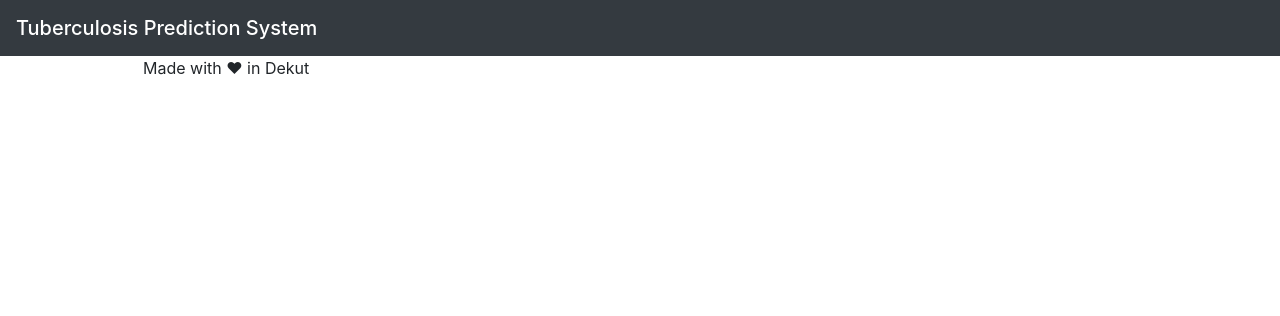
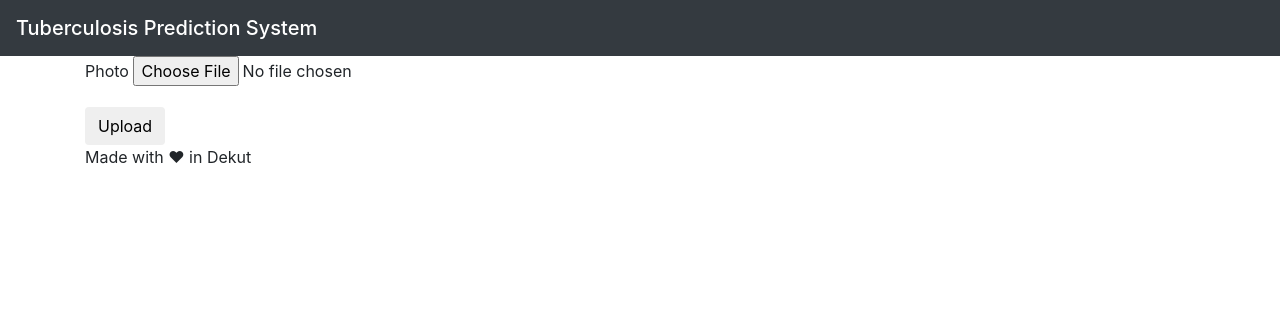
Before and after one commit to Belac44/Tuberculosis-Prediction-Deployment, a Flask app: page /image in a window 1280 px wide. Shown: the top 316 px of the page. Run offline with Flask 2, Linux system fonts and the light colour scheme; some libraries are stand-ins or nearby versions.

Commit message:
File Upload Update

```diff
--- a/forms.py
+++ b/forms.py
@@ -1,20 +1,18 @@
 from flask_wtf import FlaskForm
 from wtforms import StringField, SubmitField, SelectField, IntegerField, FileField
-from wtforms.validators import DataRequired, regexp
-import re
+from wtforms.validators import DataRequired
+from flask_wtf.file import FileField, FileRequired, FileAllowed
+
+
 
 class PatientDetails(FlaskForm):
     name = StringField("Patient's Name:", validators=[DataRequired()])
     age = IntegerField("Patient's Age:", validators=[DataRequired()])
-    gender = SelectField("Gender:",choices=[(0,"Male"), (1,"Female")], validators=[DataRequired()])
+    gender = SelectField("Gender:", choices=[(0, "Male"), (1, "Female")], validators=[DataRequired()])
     image_id = StringField("Image ID:", validators=[DataRequired()])
     hospital = StringField("Hospital Name:", validators=[DataRequired()])
     submit = SubmitField("Next")
 
 class ImageUpload(FlaskForm):
-    image = FileField(u"Choose Image", [regexp(r'^[^/\\]\.jpg$'), DataRequired()])
+    photo = FileField(validators=[FileRequired('File was empty!')])
     upload = SubmitField("Upload")
-
-    def validate_image(FlaskForm, field):
-        if field.data:
-            field.data = re.sub(r'[^a-z0-9_.-]', '_', field.data)
--- a/main.py
+++ b/main.py
@@ -1,19 +1,17 @@
 from flask import Flask, render_template, request, redirect, url_for
-from flask_uploads import UploadSet, configure_uploads, IMAGES, patch_request_class
+from flask_uploads import IMAGES, UploadSet, configure_uploads
 from forms import PatientDetails, ImageUpload
 from flask_bootstrap import Bootstrap
 import os
 
-basedir = os.path.abspath(os.path.dirname(__file__))
+photos = UploadSet("photos", IMAGES)
 
 app = Flask(__name__)
-app.config['SECRET_KEY'] = "AJ3IANWIDBGSU82HHTEV15SC534S"
+app.config["UPLOADED_PHOTOS_DEST"] = "static/img"
+app.config["SECRET_KEY"] = os.urandom(24)
+configure_uploads(app, photos)
 Bootstrap(app)
-app.config['UPLOADED_PHOTOS_DEST'] = os.path.join(basedir, 'uploads')
 
-photos = UploadSet('photos', IMAGES)
-configure_uploads(app, photos)
-patch_request_class(app)
 
 @app.route("/", methods=["GET", "POST"])
 def get_data():
@@ -32,19 +30,16 @@
 @app.route("/image", methods=["GET", "POST"])
 def upload_image():
     form = ImageUpload()
-    if form.validate_on_submit():
+    if form.validate_on_submit() and 'photo' in request.files:
         filename = photos.save(form.photo.data)
-        file_url = photos.url(filename)
-        return render_template(url_for('predict', url=file_url))
-
-
+        file_url = photos.path(filename=filename)
+        return render_template('predict.html', url=file_url)
     return render_template("upload.html", form=form)
 
 @app.route("/predict", methods=["GET", "POST"])
 def predict():
-    file_url = request.args.get("url")
-    print(file_url)
-    return render_template("predict.html", url=file_url)
+    url = request.args.get("url")
+    return render_template("predict.html", url=url)
 
 
 if __name__ == "__main__":
--- a/static/css/styles.css
+++ b/static/css/styles.css
@@ -1,7 +1,10 @@
-body {
-
+.container {
+width:80%
+margin:0 auto;
 }
-
-.container{
+.image-container{
 width:80%
 }
+img {
+width:100%
+}
--- a/templates/predict.html
+++ b/templates/predict.html
@@ -1,5 +1,7 @@
 {% include "header.html" %}
+<div class = "image-container" >
+    <img src="{{ url }}">
+</div>
 
-<img src="{{ url }}">
 
 {% include "footer.html" %}
--- a/templates/upload.html
+++ b/templates/upload.html
@@ -1,9 +1,7 @@
 {% include "header.html" %}
-<form class="container" method="post" action="{{url_for('predict')}}">
-
-  {{ form.photo }}
-  {{ form.submit }}
-
+{% import "bootstrap/wtf.html" as wtf %}
+<form class="container" method=POST enctype=multipart/form-data action="{{url_for('upload_image')}}">
+  {{ wtf.quick_form(form) }}
 </form>
 
 {% include "footer.html" %}
```
